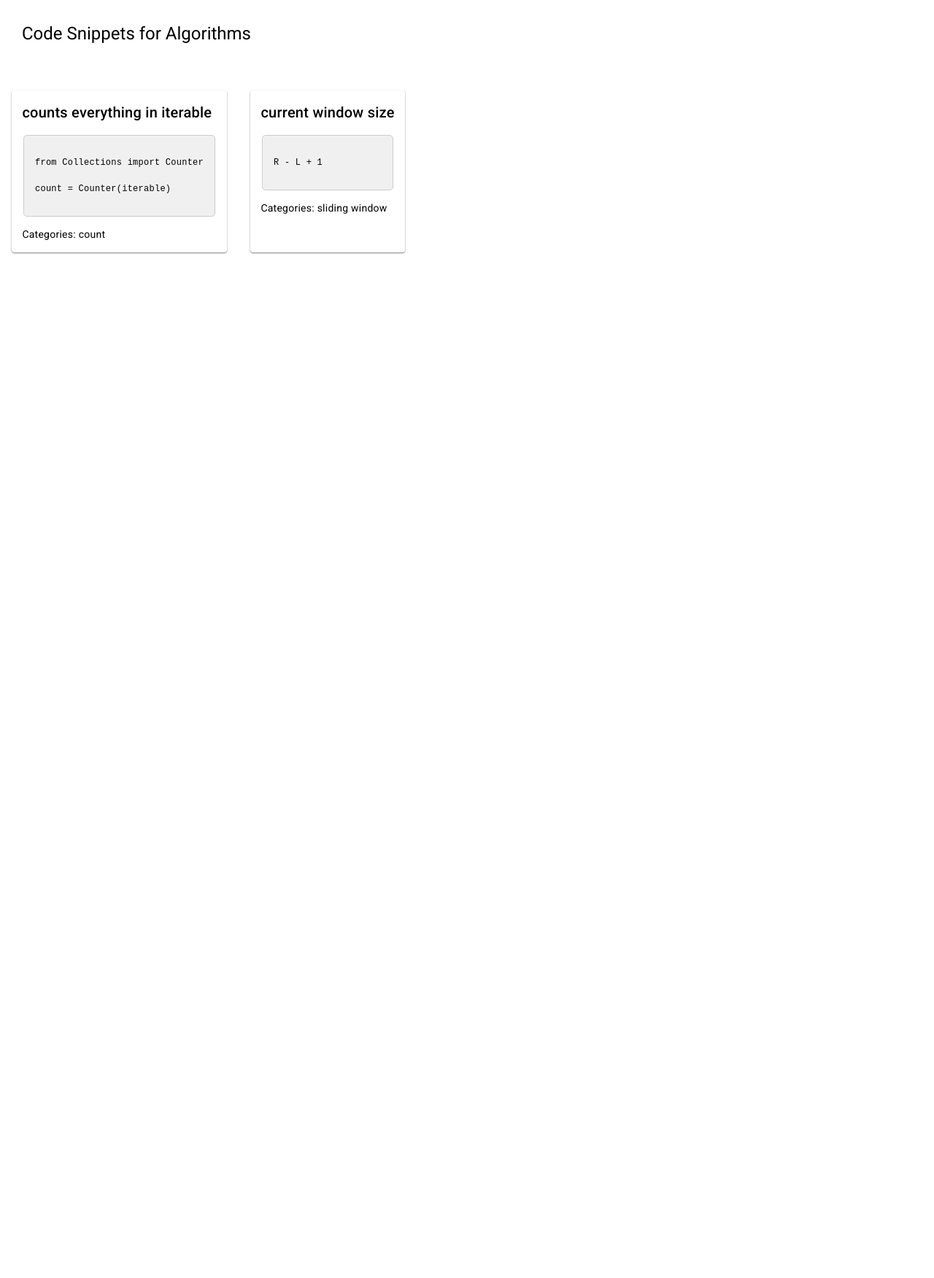
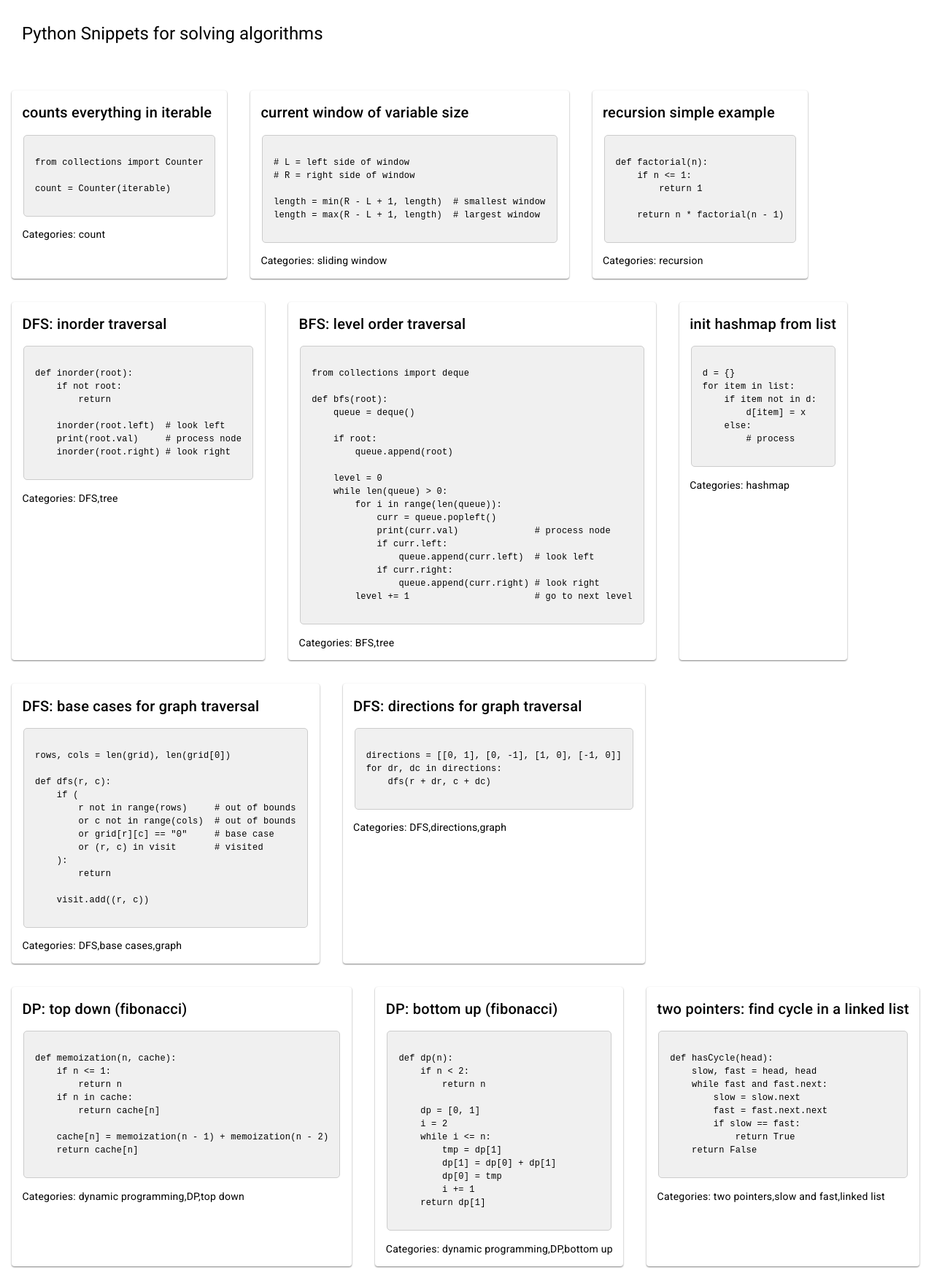
Before and after one commit to smithwithatypo/python-algorithm-snippets, an Angular app: page / in a window 1280 px wide. Shown: the whole page at 73% size. Before the commit the page ends 820 px from the top, so only its background shows below. Built offline with nearby package versions, Linux system fonts and the light colour scheme.

Commit message:
added content

```diff
--- a/src/app/snippets/snippets.component.html
+++ b/src/app/snippets/snippets.component.html
@@ -1,5 +1,5 @@
 <div class="container">
-    <h1>Code Snippets for Algorithms</h1>
+    <h1>Python Snippets for solving algorithms</h1>
 </div>
 
 
--- a/src/assets/data.ts
+++ b/src/assets/data.ts
@@ -4,7 +4,7 @@ export const data_source: Snippet[] = [
 {
     code:
 `
-from Collections import Counter
+from collections import Counter
 
 count = Counter(iterable)
 `,
@@ -15,9 +15,167 @@ count = Counter(iterable)
 {
     code:
 `
-R - L + 1
+# L = left side of window
+# R = right side of window
+
+length = min(R - L + 1, length)  # smallest window
+length = max(R - L + 1, length)  # largest window
 `,
-    explanation: "current window size",
+    explanation: "current window of variable size",
     categories: ["sliding window"]
-}
+},
+
+{
+    code:
+`
+def factorial(n):
+    if n <= 1:
+        return 1
+
+    return n * factorial(n - 1)
+`,
+    explanation: "recursion simple example",
+    categories: ["recursion"]
+},
+
+{
+    code:
+`
+def inorder(root):
+    if not root:
+        return
+
+    inorder(root.left)  # look left
+    print(root.val)     # process node
+    inorder(root.right) # look right
+`,
+    explanation: "DFS: inorder traversal",
+    categories: ["DFS", "tree"]
+},
+
+{
+    code:
+`
+from collections import deque
+
+def bfs(root):
+    queue = deque()
+
+    if root:
+        queue.append(root)
+
+    level = 0
+    while len(queue) > 0:
+        for i in range(len(queue)):
+            curr = queue.popleft()
+            print(curr.val)              # process node
+            if curr.left:
+                queue.append(curr.left)  # look left
+            if curr.right:
+                queue.append(curr.right) # look right
+        level += 1                       # go to next level
+`,
+    explanation: "BFS: level order traversal",
+    categories: ["BFS", "tree"]
+},
+
+{
+    code:
+`
+d = {}
+for item in list:
+    if item not in d:
+        d[item] = x
+    else:
+        # process
+`,
+    explanation: "init hashmap from list",
+    categories: ["hashmap"]
+},
+
+{
+    code:
+`
+rows, cols = len(grid), len(grid[0])
+
+def dfs(r, c):
+    if (
+        r not in range(rows)     # out of bounds
+        or c not in range(cols)  # out of bounds
+        or grid[r][c] == "0"     # base case
+        or (r, c) in visit       # visited
+    ):
+        return
+
+    visit.add((r, c))
+`,
+    explanation: "DFS: base cases for graph traversal",
+    categories: ["DFS", "base cases", "graph"]
+},
+
+{
+    code:
+`
+directions = [[0, 1], [0, -1], [1, 0], [-1, 0]]
+for dr, dc in directions:
+    dfs(r + dr, c + dc)
+`,
+    explanation: "DFS: directions for graph traversal",
+    categories: ["DFS", "directions", "graph"]
+},
+
+{
+    code:
+`
+def memoization(n, cache):
+    if n <= 1:
+        return n
+    if n in cache:
+        return cache[n]
+
+    cache[n] = memoization(n - 1) + memoization(n - 2)
+    return cache[n]
+`,
+    explanation: "DP: top down (fibonacci)",
+    categories: ["dynamic programming", "DP", "top down"]
+},
+
+{
+    code:
+`
+def dp(n):
+    if n < 2:
+        return n
+
+    dp = [0, 1]
+    i = 2
+    while i <= n:
+        tmp = dp[1]
+        dp[1] = dp[0] + dp[1]
+        dp[0] = tmp
+        i += 1
+    return dp[1]
+`,
+    explanation: "DP: bottom up (fibonacci)",
+    categories: ["dynamic programming", "DP", "bottom up"]
+},
+
+{
+    code:
+`
+def hasCycle(head):
+    slow, fast = head, head
+    while fast and fast.next:
+        slow = slow.next
+        fast = fast.next.next
+        if slow == fast:
+            return True
+    return False
+`,
+    explanation: "two pointers: find cycle in a linked list",
+    categories: ["two pointers", "slow and fast", "linked list"]
+},
+
+
+
 ];
```
Also changed, not shown: firebase.json (added), 1 other file (tests, documents, lock files or other folders).
